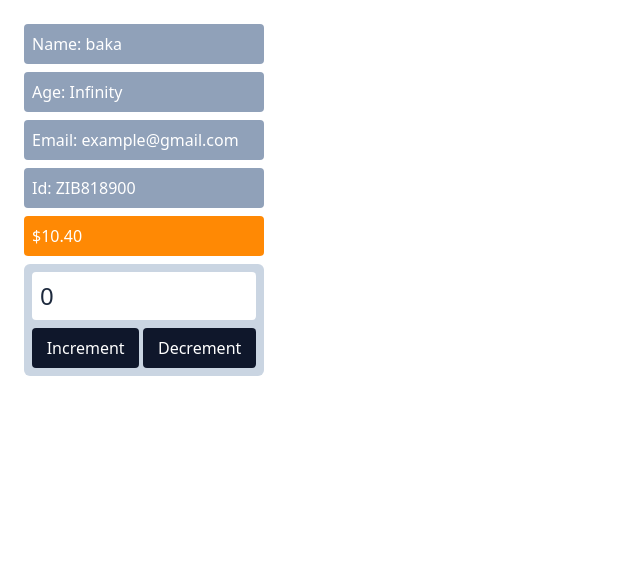
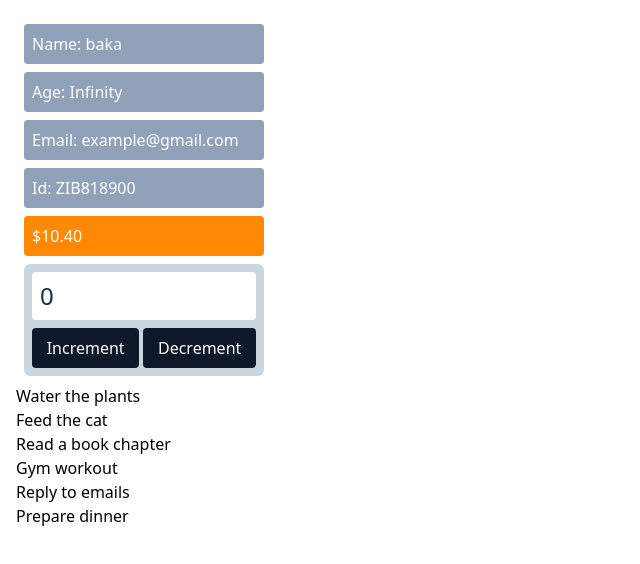
Before and after one commit to onkmade/Competetive-Programming, a website: page Questions/1.2_solutions/level_4.html in a window 1280 px wide. Shown: the whole page, without its empty margins (0-640 px from the left). Drawn offline with Linux system fonts and the light colour scheme.

Commit message:
Level 4: challenge 3.4: 1st Part Done

```diff
--- a/Questions/1.2_solutions/level_4.html
+++ b/Questions/1.2_solutions/level_4.html
@@ -18,6 +18,9 @@
             <button id="btn-2" class="grow bg-slate-900 p-2 rounded-sm text-white cursor-pointer">Decrement</button>
         </div>
     </div>
+
+    <div id="task-output"></div>
+
 
     <script>
         const generateID = () => {
@@ -148,6 +151,51 @@
             counter.decrement();               // Step 1: Changes the logic state in memory
             counter.display('counter-display'); // Step 2: Grabs the new state and updates the text on screen
         });
+
+
+        class TodoItem{
+            constructor(text, completed = false){
+                this.text = text;
+                this.completed = completed;
+            }
+
+            renderItems(targetContainer){
+                const display = document.getElementById(targetContainer);
+                const para = document.createElement('p');
+
+                para.textContent = this.text;
+
+                if(this.completed === true){
+                    para.style.textDecoration = 'line-through';
+                };
+
+                display.appendChild(para);
+            }
+        }
+
+        const taskNames = [
+            "Water the plants",
+            "Feed the cat",
+            "Read a book chapter",
+            "Gym workout",
+            "Reply to emails",
+            "Prepare dinner"
+        ];
+
+        const todoList = [];
+
+        taskNames.forEach( taskText => {
+            const newTodo = new TodoItem(taskText);
+
+            todoList.push(newTodo);
+        });
+
+        console.log(todoList);
+
+        todoList.forEach( task => {
+            task.renderItems('task-output');
+        })
+
     </script>
 </body>
 </html>
```
